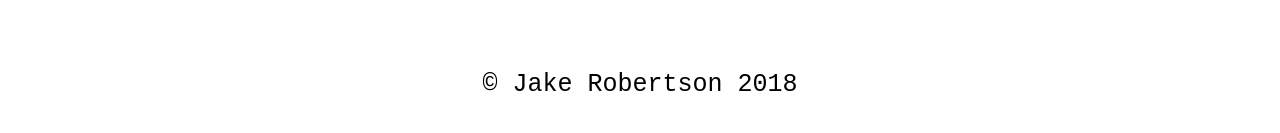
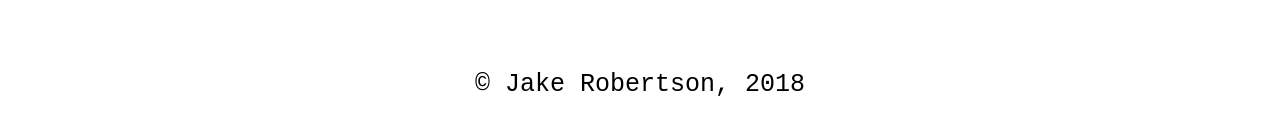
Before and after one commit to alvst/jr2021.github.io, a plain HTML site: page index.html in a window 1280 px wide. Shown: the part 451-584 px from the top of the page. Drawn offline with Linux system fonts and the light colour scheme.

```diff
--- a/index.html
+++ b/index.html
@@ -22,6 +22,6 @@
 		</div>
 	</body>
 	<footer id="copyright">
-		&copy; Jake Robertson 2018
+		&copy; Jake Robertson, 2018
 	</footer>
 </html>
```
